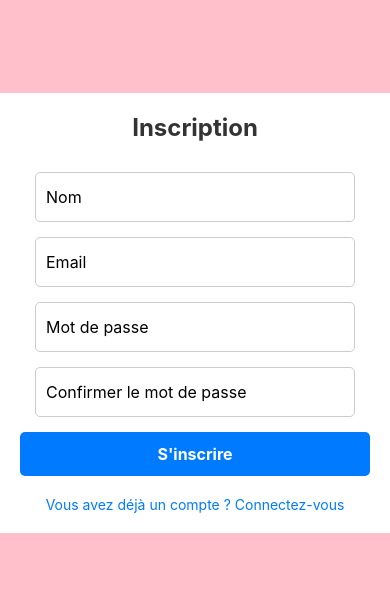
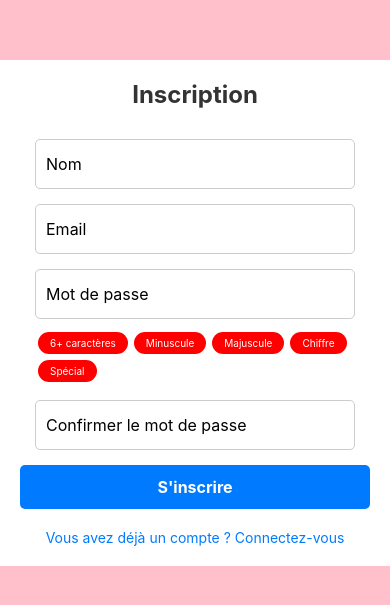
Before and after one commit to PriscilliaHilDev/BloggyLoveFrontEnd, a React Native app: screen /Register in a window 390 px wide. Shown: the part 109-714 px from the top of the page. Built offline with nearby package versions, Linux system fonts and the light colour scheme.

Commit message:
mise a jour critères password

```diff
--- a/src/screens/public/RegisterScreen.js
+++ b/src/screens/public/RegisterScreen.js
@@ -14,65 +14,66 @@ import * as Yup from 'yup';
 import { registerUser } from '../../services/authService';
 
 const RegisterScreen = ({ navigation }) => {
-  // Déclaration d'état pour le chargement (lorsque l'enregistrement est en cours)
   const [isLoading, setIsLoading] = useState(false);
+  const [passwordCriteria, setPasswordCriteria] = useState({
+    minLength: false,
+    hasLowercase: false,
+    hasUppercase: false,
+    hasNumber: false,
+    hasSpecialChar: false,
+  });
+  const [isPasswordValid, setIsPasswordValid] = useState(false);
 
-// Schéma de validation du formulaire avec Yup pour assurer la validité des champs
   const validationSchema = Yup.object().shape({
-  // Validation du champ 'name' pour s'assurer qu'il est requis
     name: Yup.string().required('Le nom est requis'),
-
-  // Validation du champ 'email' pour vérifier qu'il a un format valide et qu'il est requis
     email: Yup.string().email('Email invalide').required('Email est requis'),
-
-  // Validation du mot de passe : il doit contenir au moins 6 caractères et être requis
     password: Yup.string()
       .min(6, 'Le mot de passe doit contenir au moins 6 caractères')
-    .required('Mot de passe est requis'),
-
-  // Validation de la confirmation du mot de passe : il doit correspondre au mot de passe
+      .required('Mot de passe est requis')
+      .matches(/[a-z]/, 'Le mot de passe doit contenir au moins une lettre minuscule')
+      .matches(/[A-Z]/, 'Le mot de passe doit contenir au moins une lettre majuscule')
+      .matches(/[0-9]/, 'Le mot de passe doit contenir au moins un chiffre')
+      .matches(/[@$!%*?&]/, 'Le mot de passe doit contenir au moins un caractère spécial'),
     confirmPassword: Yup.string()
       .oneOf([Yup.ref('password'), null], 'Les mots de passe ne correspondent pas')
       .required('La confirmation du mot de passe est requise'),
   });
 
+  const handlePasswordChange = (password) => {
+    const criteria = {
+      minLength: password.length >= 6,
+      hasLowercase: /[a-z]/.test(password),
+      hasUppercase: /[A-Z]/.test(password),
+      hasNumber: /[0-9]/.test(password),
+      hasSpecialChar: /[@$!%*?&]/.test(password),
+    };
+
+    setPasswordCriteria(criteria);
+    setIsPasswordValid(Object.values(criteria).every((value) => value === true));
+  };
+
   const handleRegister = async (values, resetForm) => {
-  // On récupère les valeurs du formulaire : nom, email et mot de passe
     const { name, email, password } = values;
-
-  // On met l'état de chargement à true pour afficher un indicateur de chargement pendant l'enregistrement
     setIsLoading(true);
 
     try {
-    // On appelle la fonction d'enregistrement avec les données du formulaire
       const result = await registerUser({ name, email, password });
 
-    // Si l'enregistrement est réussi
       if (result.success) {
-      // On réinitialise le formulaire pour le vider et enlever les erreurs
-      resetForm();  // Tous les champs et erreurs sont réinitialisés
-
-      // Petite pause avant la navigation, pour éviter les erreurs de rendu de la navigation
+        resetForm();
         setTimeout(() => {
-        // On navigue vers la page de connexion après un enregistrement réussi
           navigation.navigate('Login');
-      }, 500); // Délai pour éviter le bug de navigation immédiate
-
-      // On affiche une alerte pour informer que l'enregistrement a réussi
+        }, 500);
         Alert.alert('Enregistrement réussit', 'Compte créé !');
       } else {
-      // Si l'API renvoie une erreur, on l'affiche
         Alert.alert('Erreur', result.message);
       }
     } catch (error) {
-    // Si une erreur inattendue survient (ex. problème réseau), on affiche un message générique
       Alert.alert('Erreur', 'Une erreur inattendue est survenue. Veuillez réessayer.');
     } finally {
-    // Quel que soit le résultat, on désactive le chargement à la fin
       setIsLoading(false);
     }
   };
-
 
   return (
     <KeyboardAvoidingView
@@ -85,13 +86,17 @@ const handleRegister = async (values, resetForm) => {
         <Formik
           initialValues={{ name: '', email: '', password: '', confirmPassword: '' }}
           validationSchema={validationSchema}
-          onSubmit={(values, { resetForm }) => handleRegister(values, resetForm)} // appel de handleregister
+          onSubmit={(values, { resetForm }) => handleRegister(values, resetForm)}
         >
           {({ handleChange, handleBlur, handleSubmit, values, errors, touched }) => (
             <>
               <View style={styles.inputContainer}>
                 <TextInput
-                  style={[styles.input, touched.name && errors.name ? styles.inputError : null]}
+                  style={[
+                    styles.input,
+                    touched.name && errors.name ? styles.inputError : null,
+                    values.name && !errors.name ? styles.inputValid : null,
+                  ]}
                   placeholder="Nom"
                   onChangeText={handleChange('name')}
                   onBlur={handleBlur('name')}
@@ -102,7 +107,11 @@ const handleRegister = async (values, resetForm) => {
 
               <View style={styles.inputContainer}>
                 <TextInput
-                  style={[styles.input, touched.email && errors.email ? styles.inputError : null]}
+                  style={[
+                    styles.input,
+                    touched.email && errors.email ? styles.inputError : null,
+                    values.email && !errors.email ? styles.inputValid : null,
+                  ]}
                   placeholder="Email"
                   keyboardType="email-address"
                   onChangeText={handleChange('email')}
@@ -114,15 +123,42 @@ const handleRegister = async (values, resetForm) => {
 
               <View style={styles.inputContainer}>
                 <TextInput
-                  style={[styles.input, touched.password && errors.password ? styles.inputError : null]}
+                  style={[
+                    styles.input,
+                    touched.password && errors.password ? styles.inputError : null,
+                    values.password && !errors.password && isPasswordValid
+                      ? styles.inputValid
+                      : null,
+                  ]}
                   placeholder="Mot de passe"
                   secureTextEntry
-                  onChangeText={handleChange('password')}
+                  onChangeText={(text) => {
+                    handleChange('password')(text);
+                    handlePasswordChange(text);
+                  }}
                   onBlur={handleBlur('password')}
                   value={values.password}
                 />
-                {touched.password && errors.password && (
-                  <Text style={styles.errorText}>{errors.password}</Text>
+
+                 {/* Affichage des critères sous forme de badges */}
+                 {!isPasswordValid && (
+                <View style={styles.passwordCriteriaContainer}>
+                  <View style={[styles.badge, passwordCriteria.minLength ? styles.validBadge : styles.invalidBadge]}>
+                    <Text style={styles.badgeText}>6+ caractères</Text>
+                  </View>
+                  <View style={[styles.badge, passwordCriteria.hasLowercase ? styles.validBadge : styles.invalidBadge]}>
+                    <Text style={styles.badgeText}>Minuscule</Text>
+                  </View>
+                  <View style={[styles.badge, passwordCriteria.hasUppercase ? styles.validBadge : styles.invalidBadge]}>
+                    <Text style={styles.badgeText}>Majuscule</Text>
+                  </View>
+                  <View style={[styles.badge, passwordCriteria.hasNumber ? styles.validBadge : styles.invalidBadge]}>
+                    <Text style={styles.badgeText}>Chiffre</Text>
+                  </View>
+                  <View style={[styles.badge, passwordCriteria.hasSpecialChar ? styles.validBadge : styles.invalidBadge]}>
+                    <Text style={styles.badgeText}>Spécial</Text>
+                  </View>
+                </View>
               )}
               </View>
 
@@ -131,6 +167,9 @@ const handleRegister = async (values, resetForm) => {
                   style={[
                     styles.input,
                     touched.confirmPassword && errors.confirmPassword ? styles.inputError : null,
+                    values.confirmPassword && !errors.confirmPassword
+                      ? styles.inputValid
+                      : null,
                   ]}
                   placeholder="Confirmer le mot de passe"
                   secureTextEntry
@@ -143,10 +182,12 @@ const handleRegister = async (values, resetForm) => {
                 )}
               </View>
 
+
+
               <TouchableOpacity
                 style={styles.submitButton}
                 onPress={handleSubmit}
-                disabled={isLoading}
+                disabled={isLoading || !isPasswordValid}
               >
                 {isLoading ? (
                   <Text style={styles.submitButtonText}>Chargement...</Text>
@@ -195,6 +236,9 @@ const styles = StyleSheet.create({
     paddingHorizontal: 10,
     fontSize: 16,
   },
+  inputValid: {
+    borderColor: 'green',
+  },
   inputError: {
     borderColor: '#f44336',
   },
@@ -221,6 +265,28 @@ const styles = StyleSheet.create({
     textAlign: 'center',
     fontSize: 14,
   },
+  passwordCriteriaContainer: {
+    marginTop: 10,
+    flexDirection: 'row',
+    flexWrap: 'wrap',
+    // justifyContent: 'center',
+  },
+  badge: {
+    margin: 3,
+    paddingVertical: 5,
+    paddingHorizontal: 12,
+    borderRadius: 20,
+  },
+  validBadge: {
+    backgroundColor: 'green',
+  },
+  invalidBadge: {
+    backgroundColor: 'red',
+  },
+  badgeText: {
+    color: 'white',
+    fontSize: 10,
+  },
 });
 
 export default RegisterScreen;
```
Lines whose indentation alone changed are shown as unchanged.
